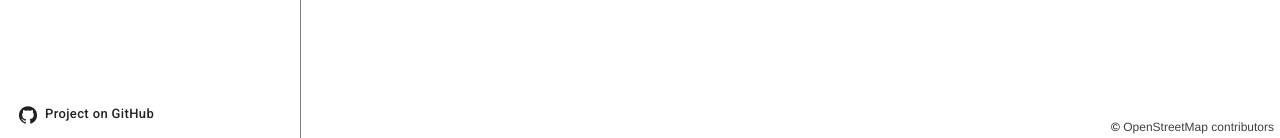
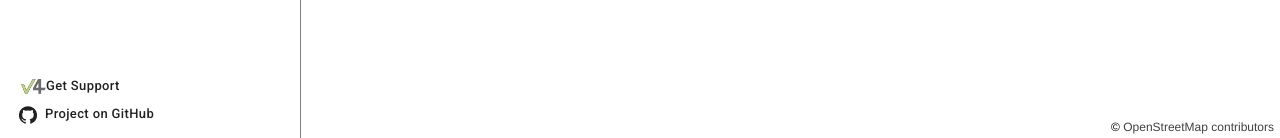
Before and after one commit to aparshin/isoxml-visualization, a React (Create React App) app: page / in a window 1280 px wide. Shown: the part 662-800 px from the top of the page. Built offline with nearby package versions, Linux system fonts and the light colour scheme; what @deck.gl/geo-layers would draw is missing.

Commit message:
Add SupportButton

```diff
--- a/src/components/MainPanel.tsx
+++ b/src/components/MainPanel.tsx
@@ -62,6 +62,11 @@ const useStyles = makeStyles({
         position: 'absolute',
         bottom: 8,
         textTransform: 'none'
+    },
+    dev4AgLink: {
+        position: 'absolute',
+        bottom: 35,
+        textTransform: 'none'
     }
 })
 
@@ -88,6 +93,10 @@ export function MainPanel() {
                     <Typography variant="h6">or drop it here</Typography>
 
                     <Typography className={classes.privacyNote}>All your data will stay <br/> inside your browser!</Typography>
+                    <Button href="https://www.dev4agriculture.de/unternehmen/#kontakt"
+                            target="_blank"
+                            size="small"
+                            className={classes.dev4AgLink} ><img src="./logo_dev4Agriculture.png" width="25px" height="25px"/>Get Support</Button>
                     <Button
                         href="https://github.com/aparshin/isoxml-visualization"
                         target="_blank"
```
Also changed, not shown: public/logo_dev4Agriculture.png (added), 1 other file (tests, documents, lock files or other folders).
